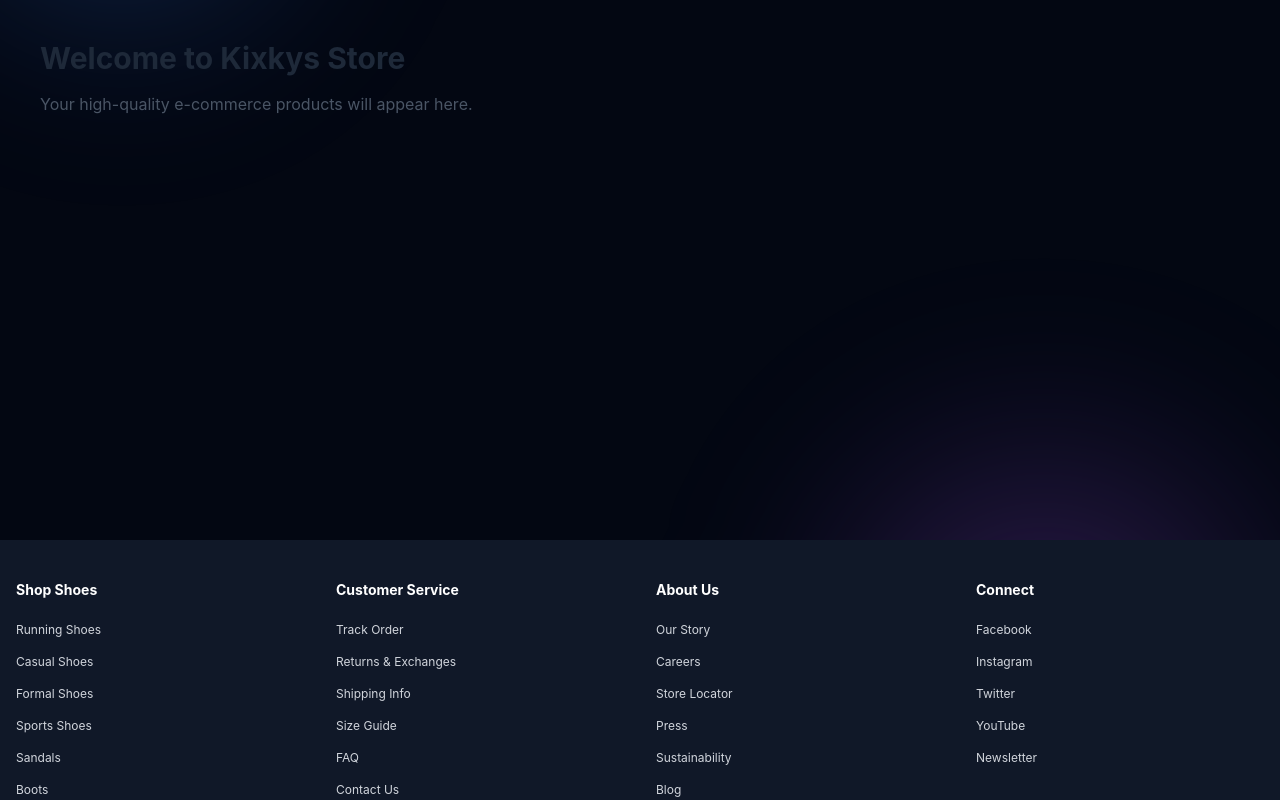
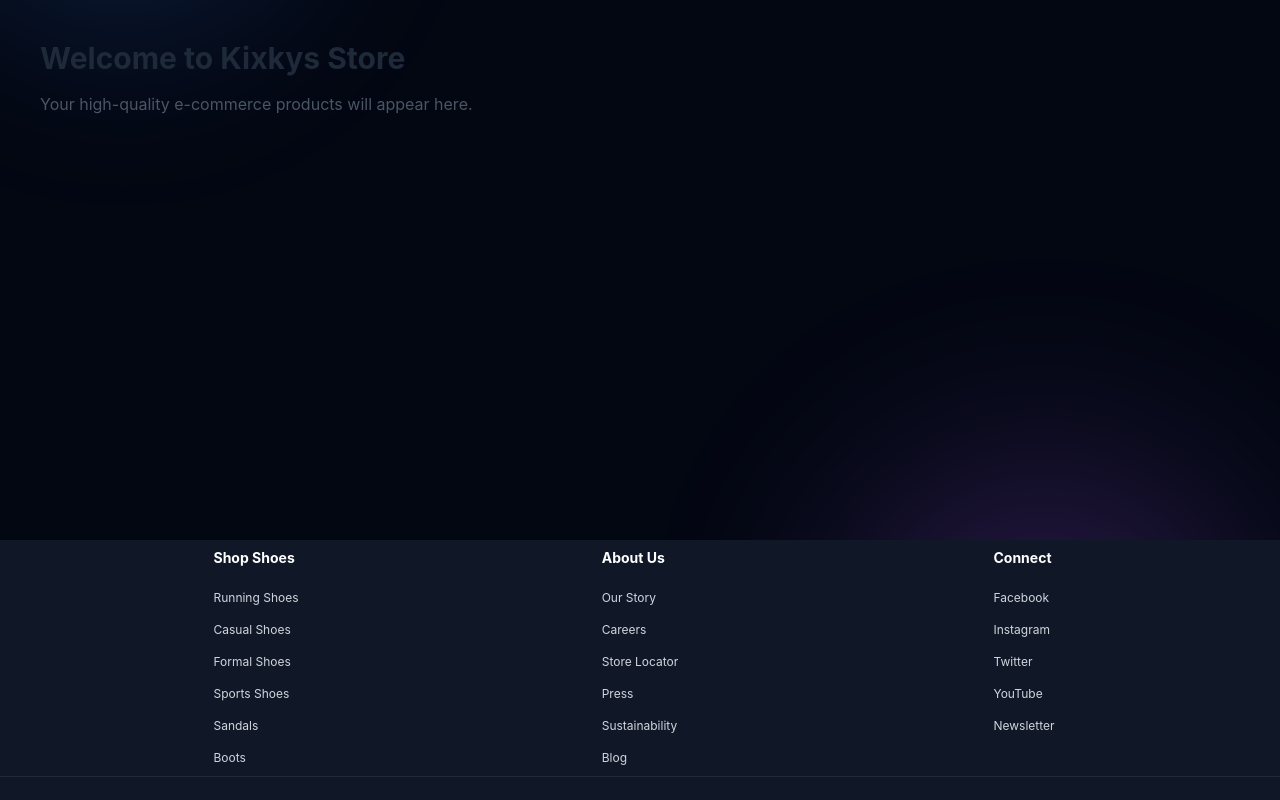
Before and after one commit to Yassin-2/kixy, a React (Vite) app: page / in a window 1280 px wide. Shown: the top 800 px of the page. Built offline with nearby package versions, Linux system fonts and the light colour scheme.

Commit message:
Update Footer component

```diff
--- a/src/components/Footer.jsx
+++ b/src/components/Footer.jsx
@@ -2,10 +2,9 @@
 
 
 const Footer = ({
-  brandName = 'Kixkys',
+  brandName = 'Kixys',
   links = {
     'Shop Shoes': ['Running Shoes', 'Casual Shoes', 'Formal Shoes', 'Sports Shoes', 'Sandals', 'Boots'],
-    'Customer Service': ['Track Order', 'Returns & Exchanges', 'Shipping Info', 'Size Guide', 'FAQ', 'Contact Us'],
     'About Us': ['Our Story', 'Careers', 'Store Locator', 'Press', 'Sustainability', 'Blog'],
     'Connect': ['Facebook', 'Instagram', 'Twitter', 'YouTube', 'Newsletter']
   }
@@ -19,9 +18,9 @@
 
 
 
-      <div className="bg-gray-900 py-10">
+      <div className="bg-gray-900 py-2 justify-center items-center" >
         <div className="container mx-auto px-4">
-          <div className="grid grid-cols-1 md:grid-cols-2 lg:grid-cols-4 gap-8">
+          <div className="grid grid-cols-1 md:grid-cols-2 lg:grid-cols-3 justify-items-center gap-16 mx-20">
             {categories.map(([category, items], catIndex) => (
               <div key={catIndex}>
                 <h3 className="font-bold text-sm mb-4">{category}</h3>
```
